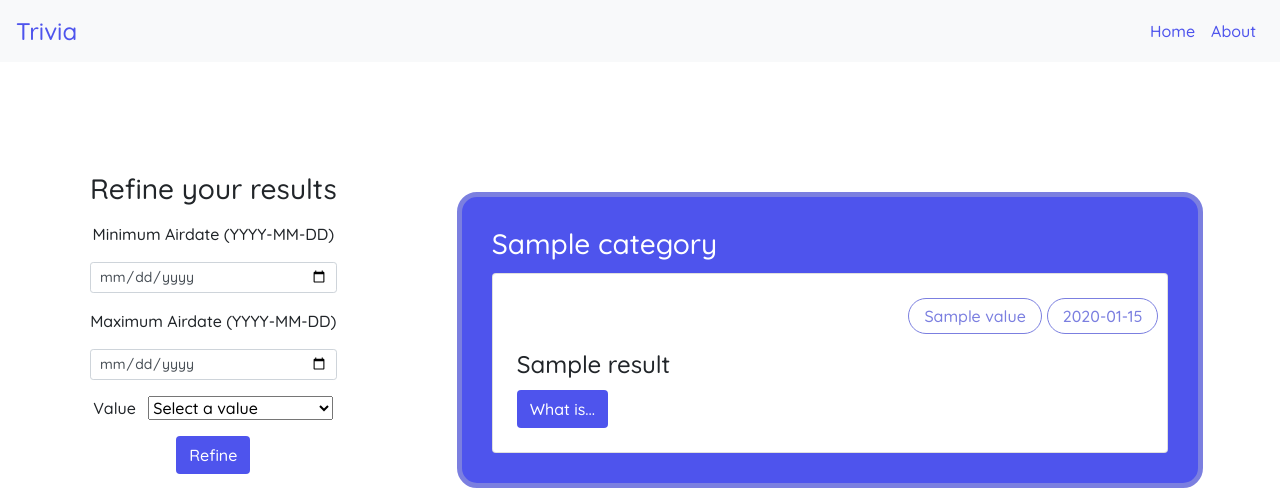
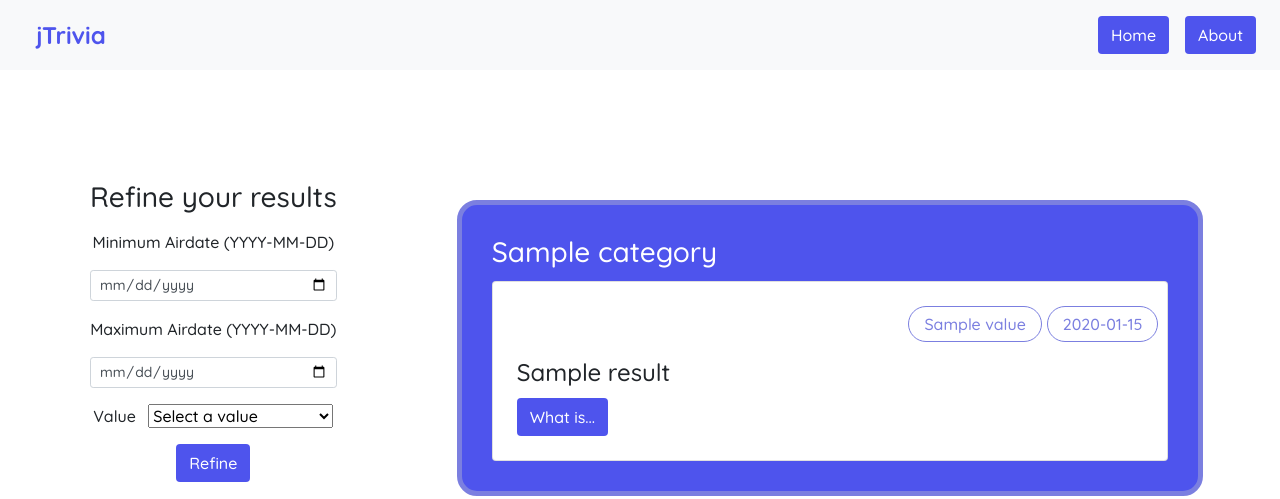
Before and after one commit to costajoshua27/c1-SES-submission, a Flask app: template flaskdriver/templates/category.html in a window 1280 px wide. Shown: the top 499 px of the page. Run offline with Flask 2, Linux system fonts and the light colour scheme; the template is opened without the code that fills it: values that come from a table or form of the project are taken from there, most other values are stand-ins (such as "Sample title", 1, 10 or a date in 2020); some libraries are stand-ins or nearby versions.

Commit message:
fixed modals

```diff
--- a/flaskdriver/static/main.css
+++ b/flaskdriver/static/main.css
@@ -11,11 +11,19 @@ html, body {
     text-align: center;
 }
 .navbar-light .navbar-brand {
+    margin-left: 20px;
     font-size: 1.5em;
+    font-weight: 700;
     color: #4e54ed;
 }
 
-.navbar-light .navbar-nav .nav-link {
+.navbar-light .navbar-nav .nav-link .btn {
+    background-color: #4e54ed;
+    color: #ffffff;
+}
+
+.navbar-light .navbar-nav .nav-link .btn:hover{
+    background-color: #f7f7f7;
     color: #4e54ed;
 }
 
--- a/flaskdriver/templates/category.html
+++ b/flaskdriver/templates/category.html
@@ -46,22 +46,21 @@
                         </div>
                     </div>
                     <h4 class="card-title">{{ result.question }}</h4>
-                    <button type="button" class="btn" data-toggle="modal" data-target="#{{ result.id }}">What is...</button>
+                    <button type="button" class="btn" data-toggle="modal" data-target="#modal-{{ result.id }}">What is...</button>
                 </div>
             </div>
 
-            <div class="modal fade" id="{{ result.id }}" tabindex="-1" role="dialog" aria-labelledby="clue-modal-label" aria-hidden="true">
-                <div class="modal-dialog" role="document">
+            <div class="modal fade" id="modal-{{ result.id }}" tabindex="-1" role="dialog" aria-labelledby="clue-modal-label" aria-hidden="true">
+                <div class="modal-dialog modal-dialog-centered" role="document">
                     <div class="modal-content">
                         <div class="modal-header">
                             <h5 class="modal-title" id="clue-modal-label">{{ result.question }}</h5>
                         </div>
                         <div class="modal-body">
-                            ...
+                            <p>What is... <strong>{{ result.answer }}</strong></p>
                         </div>
                         <div class="modal-footer">
                             <button type="button" class="btn btn-secondary" data-dismiss="modal">Close</button>
-                            <button type="button" class="btn btn-primary">Save changes</button>
                         </div>
                     </div>
                 </div>
--- a/flaskdriver/templates/home.html
+++ b/flaskdriver/templates/home.html
@@ -2,7 +2,7 @@
 {% block content %}
 
 <div class="jumbotron">
-    <h2 class="display-4">Trivia: a trivia app that lets you explore Jeopardy trivia questions!</h2>
+    <h2 class="display-4">jTrivia: a trivia app that lets you explore Jeopardy trivia questions!</h2>
     <p class="lead">You can search for Jeopardy questions by category and further refine your results.</p>
     <hr class="my-4">
 
--- a/flaskdriver/templates/layout.html
+++ b/flaskdriver/templates/layout.html
@@ -14,7 +14,7 @@
     {% endif %}
 
     <!-- Google Font -->
-    <link href="https://fonts.googleapis.com/css?family=Quicksand:500&display=swap" rel="stylesheet">
+    <link href="https://fonts.googleapis.com/css?family=Quicksand:500,700&display=swap" rel="stylesheet">
 
     <!-- Bootstrap CSS -->
     <link rel="stylesheet" href="https://stackpath.bootstrapcdn.com/bootstrap/4.3.1/css/bootstrap.min.css" integrity="sha384-ggOyR0iXCbMQv3Xipma34MD+dH/1fQ784/j6cY/iJTQUOhcWr7x9JvoRxT2MZw1T" crossorigin="anonymous">
@@ -30,7 +30,7 @@
 <body>
 
         <nav class="navbar navbar-expand-md navbar-light bg-light">
-            <a class="navbar-brand" href="{{ url_for('main.home') }}">Trivia</a>
+            <a class="navbar-brand" href="{{ url_for('main.home') }}">jTrivia</a>
             <button class="navbar-toggler" type="button" data-toggle="collapse" data-target="#navbarSupportedContent" aria-controls="navbarSupportedContent" aria-expanded="false" aria-label="Toggle navigation">
                 <span class="navbar-toggler-icon"></span>
             </button>
@@ -38,10 +38,10 @@
             <div class="collapse navbar-collapse" id="navbarSupportedContent">
                 <ul class="navbar-nav ml-auto">
                     <li class="nav-item">
-                        <a class="nav-link" href="{{ url_for('main.home') }}">Home</a>
+                        <a class="nav-link" href="{{ url_for('main.home') }}"><button class="btn">Home</button></a>
                     </li>
                     <li class="nav-item">
-                        <a class="nav-link" href="{{ url_for('main.about') }}">About</a>
+                        <a class="nav-link" href="{{ url_for('main.about') }}"><button class="btn">About</button></a>
                     </li>
                 </ul>
             </div>
```
Also changed, not shown: flaskdriver/templates/refined_category.html (+4 -5 lines).
